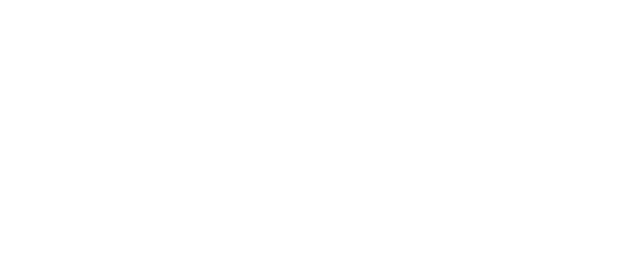
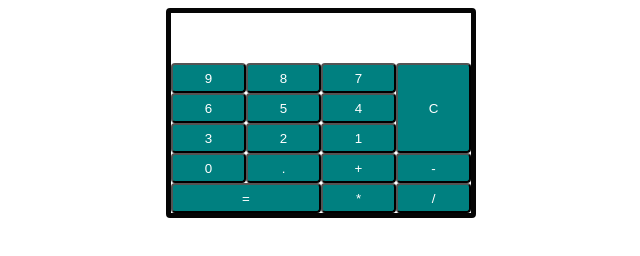
Before and after one commit to Bixroww/calculator, a plain HTML site: page index.html in a window 1280 px wide. Shown: the whole page, without its empty margins (319-959 px from the left). Drawn offline with Linux system fonts and the light colour scheme.

Commit message:
Add files via upload

```diff
--- a/index.html
+++ b/index.html
@@ -5,8 +5,33 @@
     <meta http-equiv="X-UA-Compatible" content="IE=edge">
     <meta name="viewport" content="width=device-width, initial-scale=1.0">
     <title>Calculatrice</title>
+
+    <link rel="stylesheet" href="style.css">
 </head>
 <body>
 
+    <div class="app">
+        <h3 id="result"></h3>
+        <button class="btn" id="9">9</button>
+        <button class="btn" id="8">8</button>
+        <button class="btn" id="7">7</button>
+        <button class="btn" id="6">6</button>
+        <button class="btn" id="5">5</button>
+        <button class="btn" id="4">4</button>
+        <button class="btn" id="3">3</button>
+        <button class="btn" id="2">2</button>
+        <button class="btn" id="1">1</button>
+        <button class="btn" id="0">0</button>
+        <button class="btn" id=".">.</button>
+        <button class="btn" id="+">+</button>
+        <button class="btn" id="-">-</button>
+        <button  id="equal">=</button>
+        <button class="btn" id="*">*</button>
+        <button class="btn" id="/">/</button>
+        <button id="clear">C</button>
+    </div>
+
+    </div>
+    <script src="index.js"></script>
 </body>
 </html>
--- a/index.js
+++ b/index.js
@@ -0,0 +1,17 @@
+const buttons = document.querySelectorAll(".btn");
+//console.log(buttons);
+const result = document.getElementById("result");
+
+buttons.forEach((button) => {
+    button.addEventListener("click",  (e) =>{
+       result.textContent += e.target.id;
+    });
+});
+
+equal.addEventListener('click', () => {
+    result.textContent = eval(result.textContent);
+});
+
+clear.addEventListener('click', ()  =>{
+    result.textContent ="";
+});
--- /dev/null
+++ b/style.css
@@ -0,0 +1,47 @@
+.app {
+    display: grid;
+    width: 300px;
+    margin: 0 auto;
+    grid-template-columns: 25% 25% 25% 25%;
+    grid-template-rows: 50px repeat(5, 30px);
+    grid-template-areas:
+        "res res res res"
+        "7 8 9 reset"
+        "4 5 6 reset"
+        "1 2 3 reset"
+        "0 dot plus minus"
+        "equal equal times div";
+    border: 5px solid rgba(0, 0, 0, 0.979);
+    border-radius: 4px;
+}
+
+h3 {
+    text-align:  right;
+    margin-right: 7px 10px 0 0;
+    font-size: 2rem;
+    margin: 7px 10px 0 0;
+}
+
+button{
+    background: teal;
+    color: white;
+    border: 1 px solid white;
+    border-radius: 4px;
+    cursor: pointer;
+    transition: 0.5s;
+}
+
+button:hover{
+    background: rgba(212, 63, 63, 0.979);
+}
+
+#equal {
+    grid-area: equal;
+}
+#clear{
+    grid-area: reset;
+}
+#result  {
+
+    grid-area: res;
+}
```
